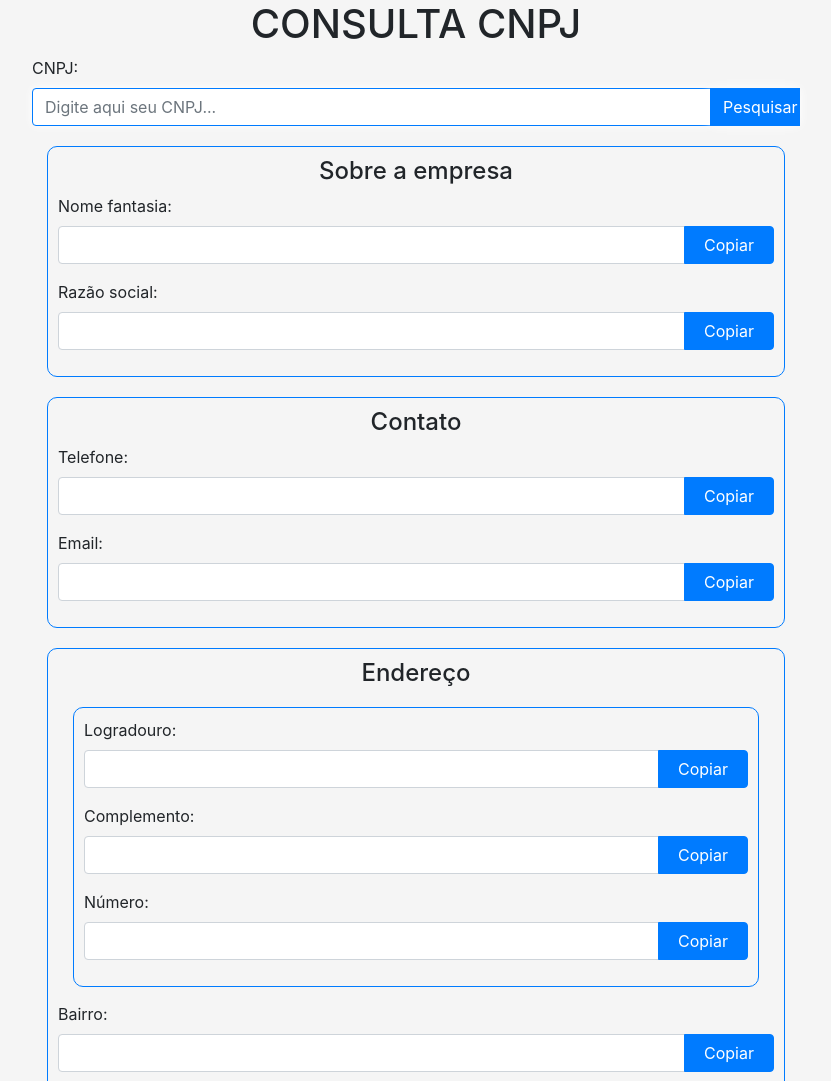
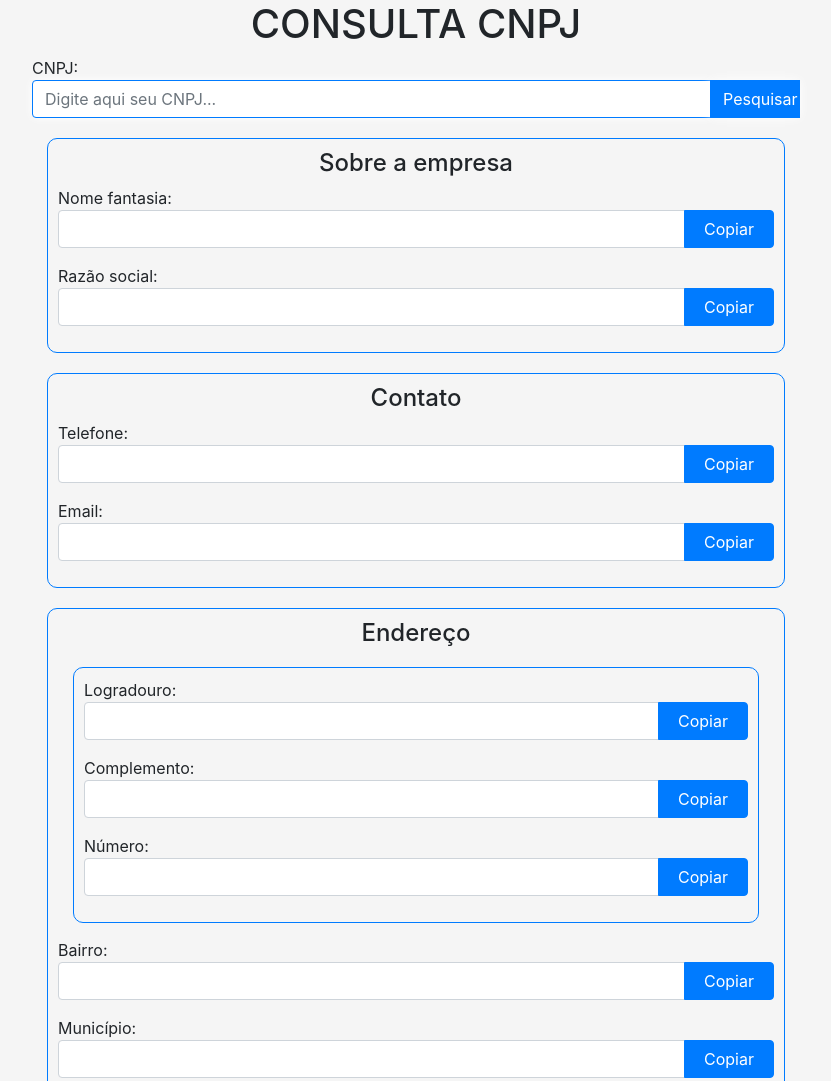
Before and after one commit to fernando-krueger/consultaCNPJ, a plain HTML site: page index.html in a window 1280 px wide. Shown: the top 1081 px of the page, without its empty margins (160-991 px from the left). Drawn offline with nearby package versions, Linux system fonts and the light colour scheme.

Commit message:
Update index.html
label margin botton -5px

```diff
--- a/index.html
+++ b/index.html
@@ -20,6 +20,10 @@ body{
 input{
  border-radius: 5px;
  width: 80%;
+}
+
+ label{
+ margin-bottom: -5px;
 }
 
 .not-available {
```
